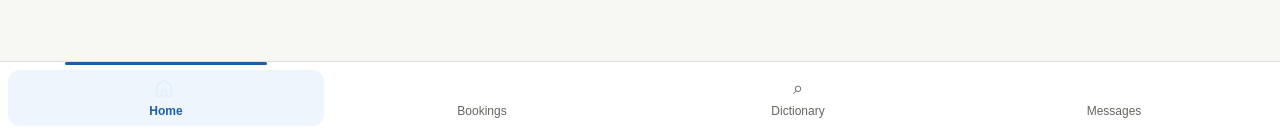
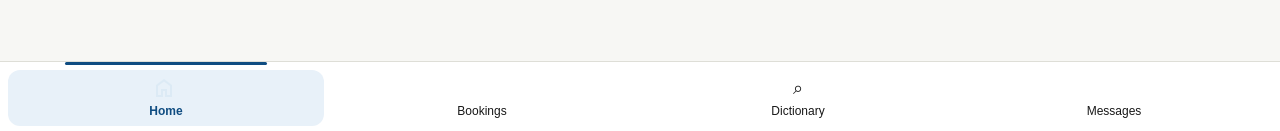
Before and after one commit to tangotea/realsign-sandbox, a Next.js app: page / in a window 1280 px wide. Shown: the part 666-797 px from the top of the page. Built offline with nearby package versions, Linux system fonts and the light colour scheme; no server answers.

Commit message:
Refine navigation colours

```diff
--- a/app/globals.css
+++ b/app/globals.css
@@ -141,15 +141,15 @@ button { cursor: pointer; }
   gap:3px;
   padding:6px 4px;
   border-radius:12px;
-  color:var(--muted);
+  color:var(--text);
   font-size:12px;
   outline:none;
   transition:background-color .16s ease, color .16s ease, transform .12s ease;
 }
-.bottomnav a:hover { background:#eaf7ed; color:#1f7a3f; }
-.bottomnav a:active { transform:translateY(1px); background:#dff1e3; color:#176b35; }
+.bottomnav a:hover { background:var(--soft); color:var(--strong); }
+.bottomnav a:active { transform:translateY(1px); background:#e7e7df; color:var(--strong); }
 .bottomnav a:focus-visible { box-shadow:0 0 0 3px rgba(24,24,24,.18); color:var(--strong); }
-.bottomnav a.active { color:#1d5fa7; background:#eef5fc; font-weight:800; }
+.bottomnav a.active { color:#0f4c81; background:#e8f1f9; font-weight:800; }
 .bottomnav a.active::before {
   content:"";
   position:absolute;
@@ -158,9 +158,9 @@ button { cursor: pointer; }
   right:18%;
   height:3px;
   border-radius:999px;
-  background:#1d5fa7;
+  background:#0f4c81;
 }
-.bottomnav a.active span:not(.nav-icon) { background:#e3effb; border-color:#1d5fa7; }
+.bottomnav a.active span:not(.nav-icon) { background:#dceaf5; border-color:#0f4c81; }
 .bottomnav span {
   display:grid;
   width:28px;
```
